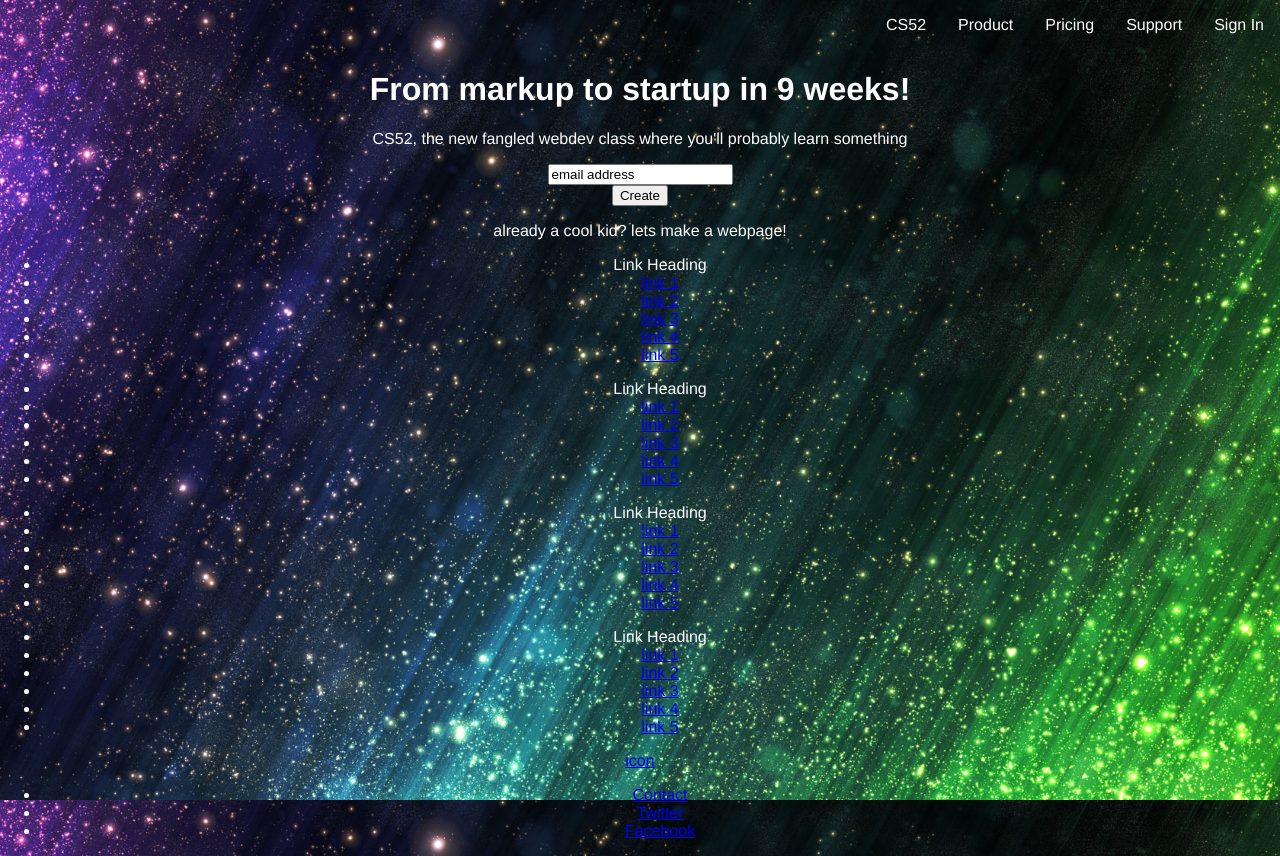
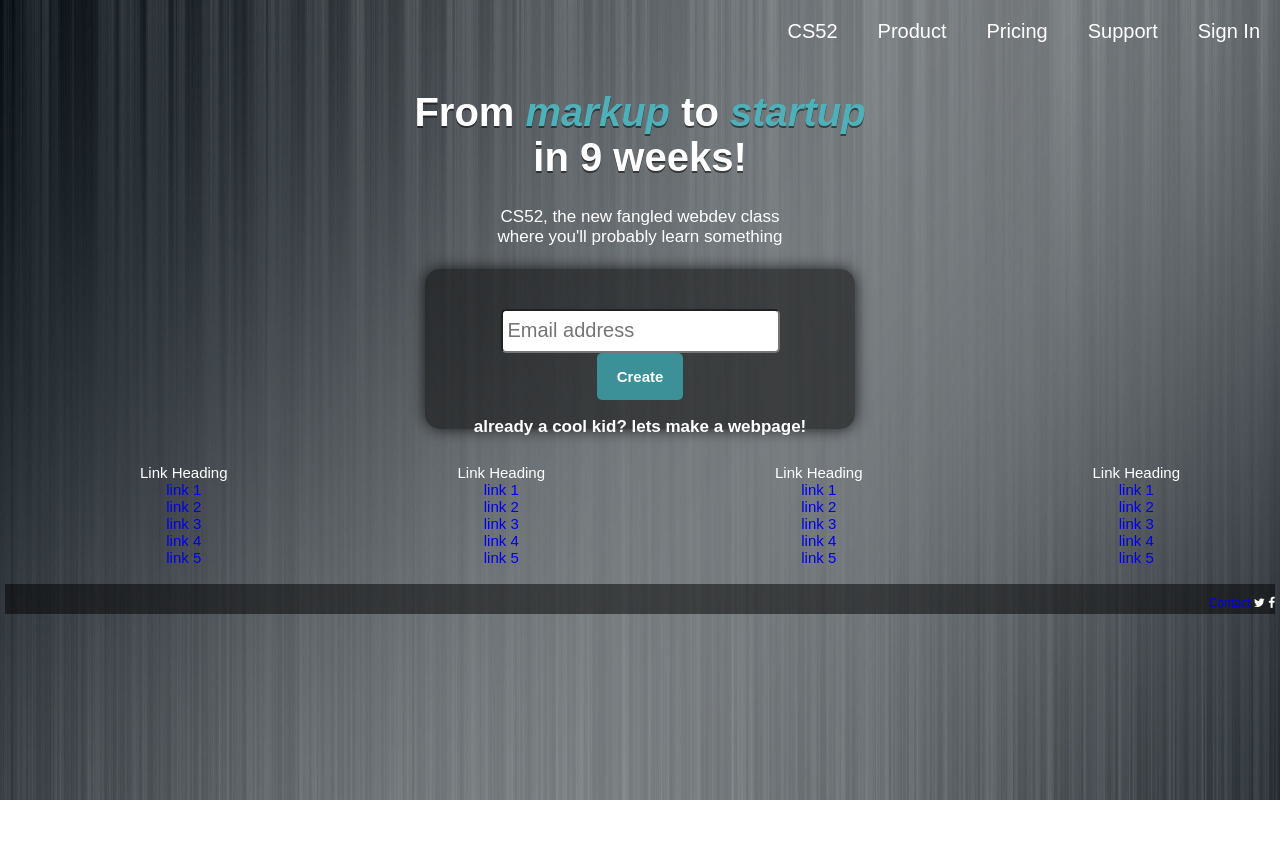
Before and after one commit to sydni/landing_page, a plain HTML site: page index.html in a window 1280 px wide. After the commit the page ends 800 px from the top, so only its background shows below. Drawn offline with Linux system fonts and the light colour scheme; a web font is replaced by a local one.

Commit message:
added lots of style stuff

```diff
--- a/index.html
+++ b/index.html
@@ -2,6 +2,9 @@
 <html>
   <head>
     <link rel="stylesheet" type="text/css" href="style.css">
+    <link rel="stylesheet" type="text/css" href="fonts/css/font-awesome.css">
+    <link href="https://fonts.googleapis.com/css?family=Asul" rel="stylesheet">
+
   </head>
 
   <body>
@@ -16,15 +19,26 @@
       <li><a href="#">Sign In</a></li>
     </ul>
 
-    <h1> From markup to startup in 9 weeks! </h1>
-    <p> CS52, the new fangled webdev class where you'll probably learn something <br> </p>
+    <h1> From
+      <i><span class="important">markup</span></i>
+      to <i><span class="important">startup</span></i>
+      <br> in 9 weeks!
+    </h1>
+    <p> CS52, the new fangled webdev class <br> where you'll probably learn something <br> </p>
 
-    <form>
-      <input type="text" name="email" value="email address" form="textbox">
-    </form>
-    <button type="submit" form="textbox">Create</button>
+    <div class="flex-container">
+      <div class="flex-box">
+        <div class="input-group">
+          <input class="emailbox" type="text" class="form-control" placeholder="Email address">
+          <a href="#" class="create">Create</a>
+          <p> already a cool kid? lets make a webpage! <br> </p>
+        </div>
+      </div>
+    </div>
 
-    <p> already a cool kid? lets make a webpage! <br> </p>
+
+    <div class="flex-container">
+      <div class="flex-item">
         <ul>
           <li> Link Heading </li>
           <li><a href="#">link 1</a></li>
@@ -33,6 +47,8 @@
           <li><a href="#">link 4</a></li>
           <li><a href="#">link 5</a></li>
         </ul>
+      </div>
+      <div class="flex-item">
         <ul>
           <li> Link Heading </li>
           <li><a href="#">link 1</a></li>
@@ -41,6 +57,8 @@
           <li><a href="#">link 4</a></li>
           <li><a href="#">link 5</a></li>
         </ul>
+      </div>
+      <div class="flex-item">
         <ul>
           <li> Link Heading </li>
           <li><a href="#">link 1</a></li>
@@ -49,6 +67,8 @@
           <li><a href="#">link 4</a></li>
           <li><a href="#">link 5</a></li>
         </ul>
+      </div>
+      <div class="flex-item">
         <ul>
           <li> Link Heading </li>
           <li><a href="#">link 1</a></li>
@@ -57,13 +77,21 @@
           <li><a href="#">link 4</a></li>
           <li><a href="#">link 5</a></li>
         </ul>
+      </div>
 
-    <a href="http://cs52.me/">icon</a>
-      <ul>
+      <div class="footer">
+        <ul id="footer">
           <li><a href="#">Contact</a></li>
-        <li><a href="#">Twitter</a></li>
-        <li><a href="#">Facebook</a></li>
+          <li><i class="fa fa-twitter"></i></li>
+          <li><i class="fa fa-facebook"></i></li>
         </ul>
+      </div>
+
+    </div>
+
 
   </body>
+
+
+
 </html>
--- a/style.css
+++ b/style.css
@@ -1,37 +1,137 @@
 
 html {
-  background: url(images/stars.jpg) no-repeat center fixed;
+  background: url(images/gray.jpg) no-repeat center fixed;
   background-size: cover;
 }
 
 body {
-  font-family: Helvetica;
+  font-family: 'Asul', sans-serif;
   margin: 0;
   padding: 0;
   color: white;
   text-align: center;
+  font-size: 20px;
 }
-/*
+
+p {
+  font-size: 17px;
+}
+
+h1 {
+  text-shadow: 0px 2px 0px rgba(0,0,0,.5);
+}
+
+a {
+  text-decoration: none;
+}
+
+a:visited {
+  color: rgb(133,201,207);
+}
+
+
+ul {
+  list-style-type: none;
+}
+
+.emailbox {
+  height: 30px;
+  font-size: 20px;
+  border-radius: 5px 5px 5px 5px;
+  padding: 5px;
+}
+
+
+.create {
+	background-color:rgb(60,145,153);
+	border-radius:5px;
+	display:inline-block;
+	color: rgb(255,255,255);
+  padding: 15px 20px;
+  text-decoration: none;
+  cursor:pointer;
+}
+
+.create:hover {
+	background-color:rgb(53,128,135);
+}
+
+.create:active {
+	position:relative;
+	top:1px;
+}
+
+
+.important {
+  color: rgb(78,177,186);
+}
+
 .flex-container {
-  display: flex;
-  flex-direction: row
+  margin: 0;
+  display:flex;
+  flex-direction: row;
   flex-wrap: wrap;
-  justify-content: space-around;
-}*/
+  justify-content: center;
+  align-content: center;
+  align-items: center;
+  padding: 5px;
+  font-size: 15px;
+}
+
+.flex-box {
+  width: 350px;
+  height: 80px;
+  color: white;
+  padding: 40px;
+  font-weight: bold;
+  text-align: center;
+  align-items: center;
+  justify-content: center;
+  background-color:rgba(0,0,0,.5);
+  box-shadow: 0px 0px 15px 0px rgba(0,0,0,0.75);
+  border-radius: 15px 15px 15px 15px;
+
+}
+
+/* code taken from http://flexboxin5.com/*/
+.flex-item {
+    width: 300px;
+    height: 125px;
+    flex-grow: 1;
+    flex-shrink: 0;
+    flex-basis: 200px;
+    padding: 10px;
+}
+
+.flex-item a:hover {
+  color: rgb(78,177,186);
+}
+
+.footer {
+  width: 100%;
+  height: 30px;
+  flex-grow: 1;
+  flex-shrink: 0;
+  color: white;
+  text-align: right;
+  background-color:rgba(0,0,0,0.5);
+  font-size: 12px;
+}
+
+ul#footer li {
+  display: inline;
+  margin: 0;
+  padding: 0px;
+}
+
+
 
 /*code taken from https://css-tricks.com/snippets/css/a-guide-to-flexbox/*/
 
 .navigation {
   list-style: none;
   margin: 0;
-
-  display: -webkit-box;
-  display: -moz-box;
-  display: -ms-flexbox;
-  display: -webkit-flex;
   display: flex;
-
-  -webkit-flex-flow: row wrap;
   justify-content: flex-end;
 }
 
@@ -43,18 +143,19 @@ body {
 }
 
 .navigation a:hover {
-  background: darken(white, 2%);
+  background: rgb(78,177,186);
+  color: rgb(128,128,128);
 }
 
 @media all and (max-width: 800px) {
   .navigation {
     justify-content: space-around;
   }
+
 }
 
 @media all and (max-width: 600px) {
   .navigation {
-    -webkit-flex-flow: column wrap;
     flex-flow: column wrap;
     padding: 0;
   }
@@ -66,8 +167,4 @@ body {
     border-bottom: 1px solid rgba(0,0,0,0.1);
   }
 
-
-  .navigation li:last-of-type a {
-    border-bottom: none;
-  }
 }
```
Also changed, not shown: images/gray.jpg (added). Lines whose indentation alone changed are shown as unchanged.
